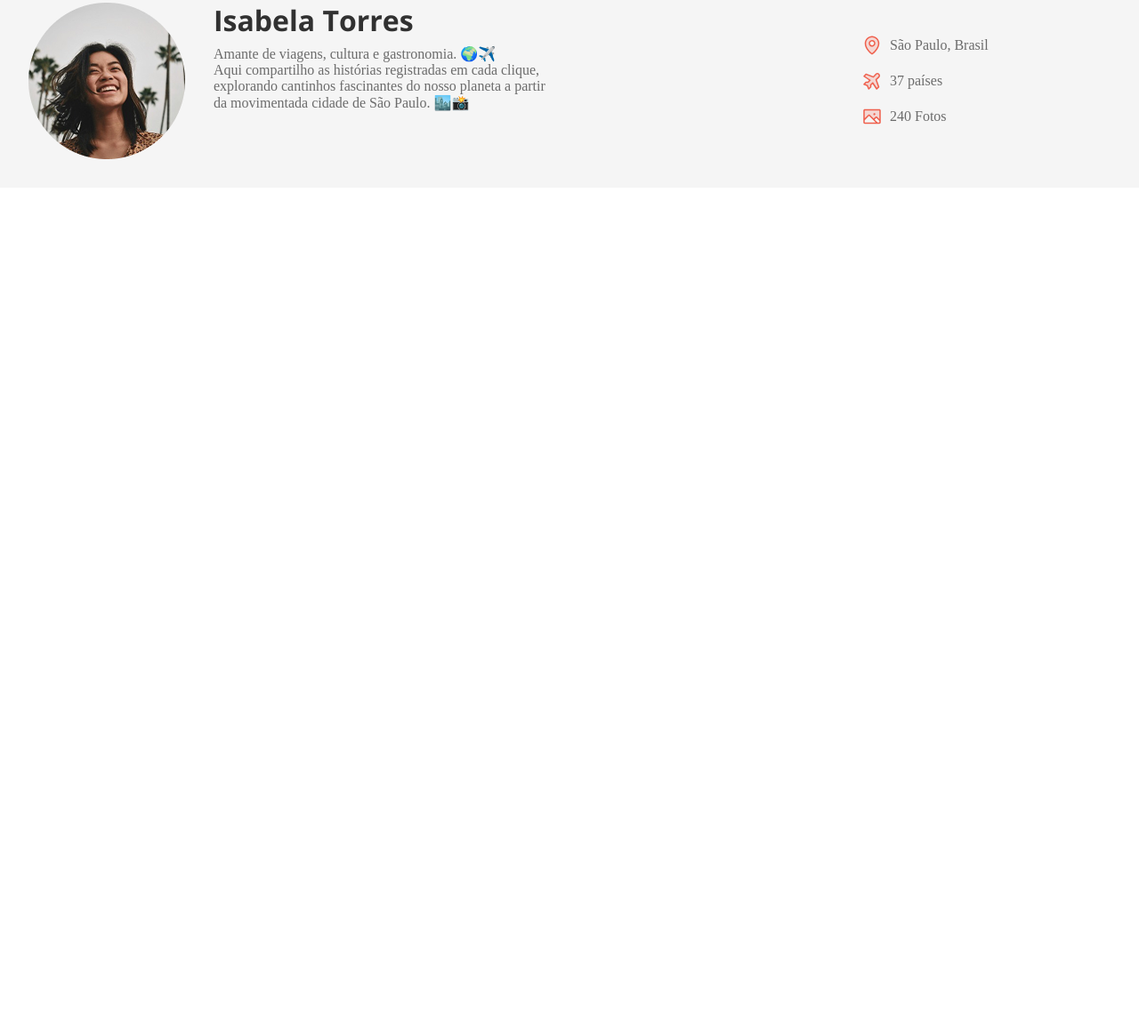
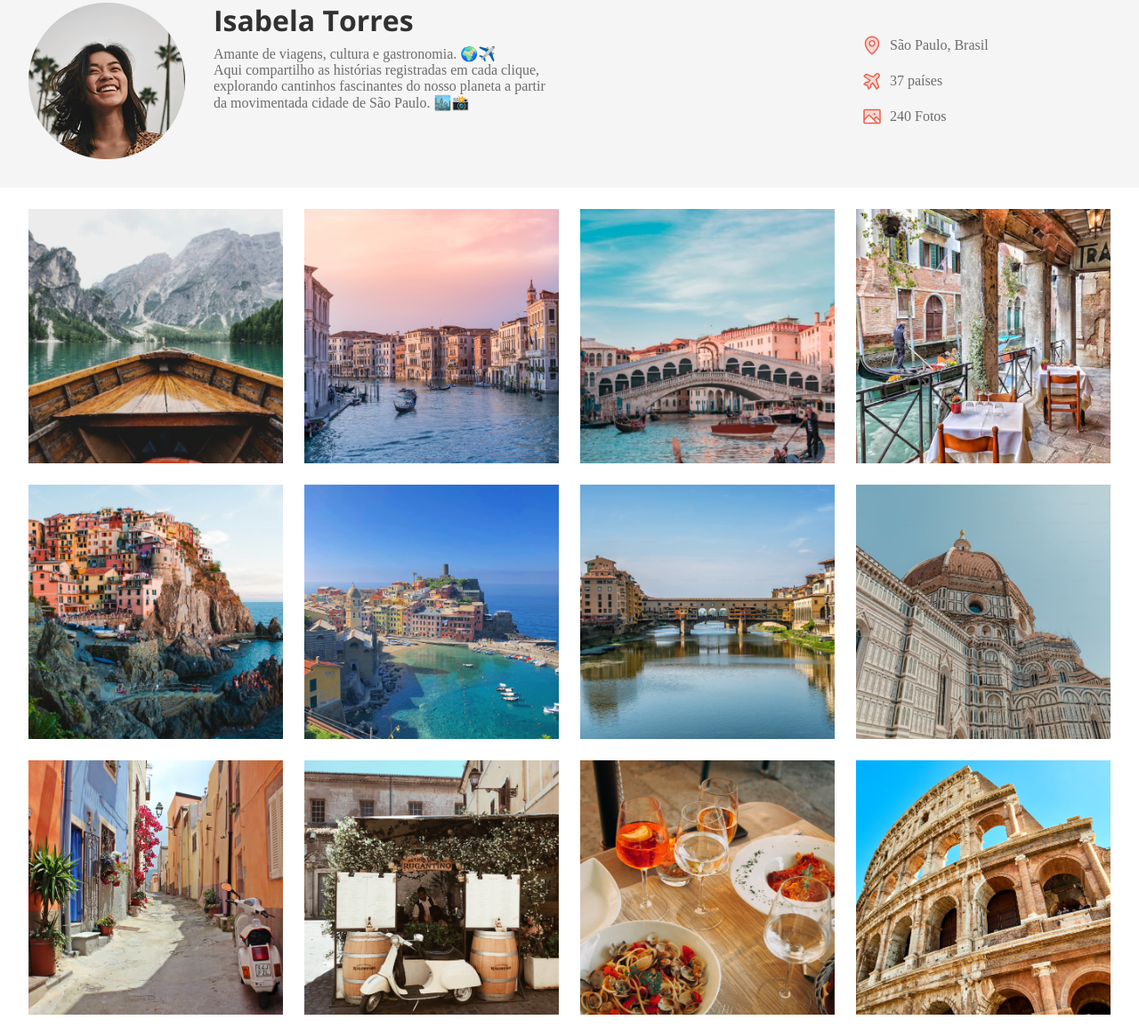
Before and after one commit to lunewaii/estudos_prog, a plain HTML site: page html_css/travelgram/index.html in a window 1280 px wide. Shown: the part 125-1290 px from the top of the page at 89% size. Before the commit the page ends 800 px from the top, so only its background shows below. Drawn offline with nearby package versions, Linux system fonts and the light colour scheme.

Commit message:
main gallery

```diff
--- a/html_css/travelgram/index.html
+++ b/html_css/travelgram/index.html
@@ -58,5 +58,20 @@
             </div>
         </header>
     </div>
+
+    <main class="container">
+        <img src="/html_css/travelgram/assets/Image 01.png" alt="...">
+        <img src="/html_css/travelgram/assets/Image 02.png" alt="...">
+        <img src="/html_css/travelgram/assets/Image 03.png" alt="...">
+        <img src="/html_css/travelgram/assets/Image 04.png" alt="...">
+        <img src="/html_css/travelgram/assets/Image 05.png" alt="...">
+        <img src="/html_css/travelgram/assets/Image 06.png" alt="...">
+        <img src="/html_css/travelgram/assets/Image 07.png" alt="...">
+        <img src="/html_css/travelgram/assets/Image 08.png" alt="...">
+        <img src="/html_css/travelgram/assets/Image 09.png" alt="...">
+        <img src="/html_css/travelgram/assets/Image 10.png" alt="...">
+        <img src="/html_css/travelgram/assets/Image 11.png" alt="...">
+        <img src="/html_css/travelgram/assets/Image 12.png" alt="...">
+    </main>
 </body>
 </html>
--- a/html_css/travelgram/styles/index.css
+++ b/html_css/travelgram/styles/index.css
@@ -1,3 +1,4 @@
 @import url(global.css);
 @import url(nav.css);
 @import url(header.css);
+@import url(main.css);
--- /dev/null
+++ b/html_css/travelgram/styles/main.css
@@ -0,0 +1,12 @@
+main{
+    display: flex;
+    flex-wrap: wrap; /* faz ocupar o espaço que tiver e vai pra baixo depois */
+    gap: 24px;
+    padding-block: 24px;
+}
+
+main img{
+    width: 286px;
+    height: 286px;
+    object-fit: cover;
+}
```
